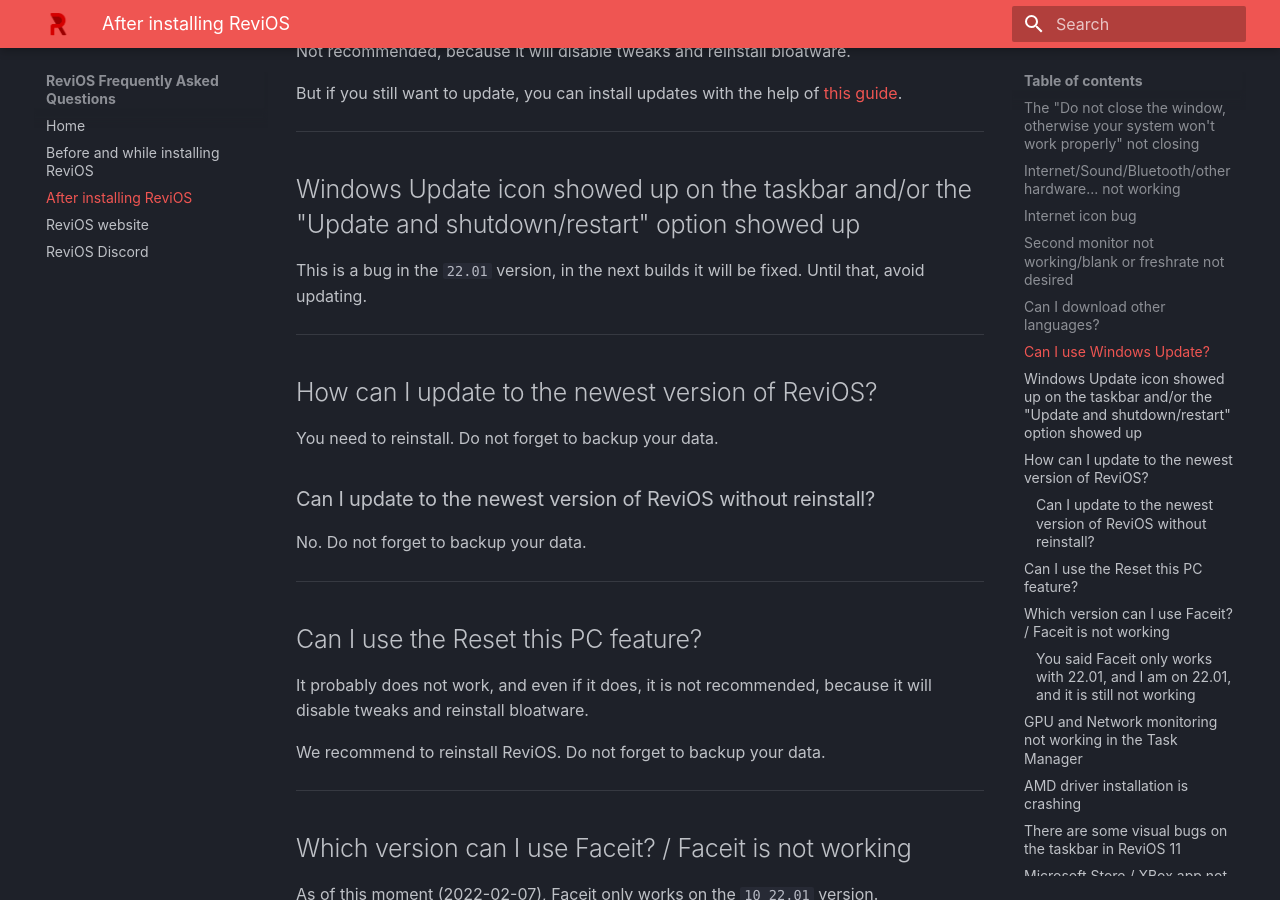
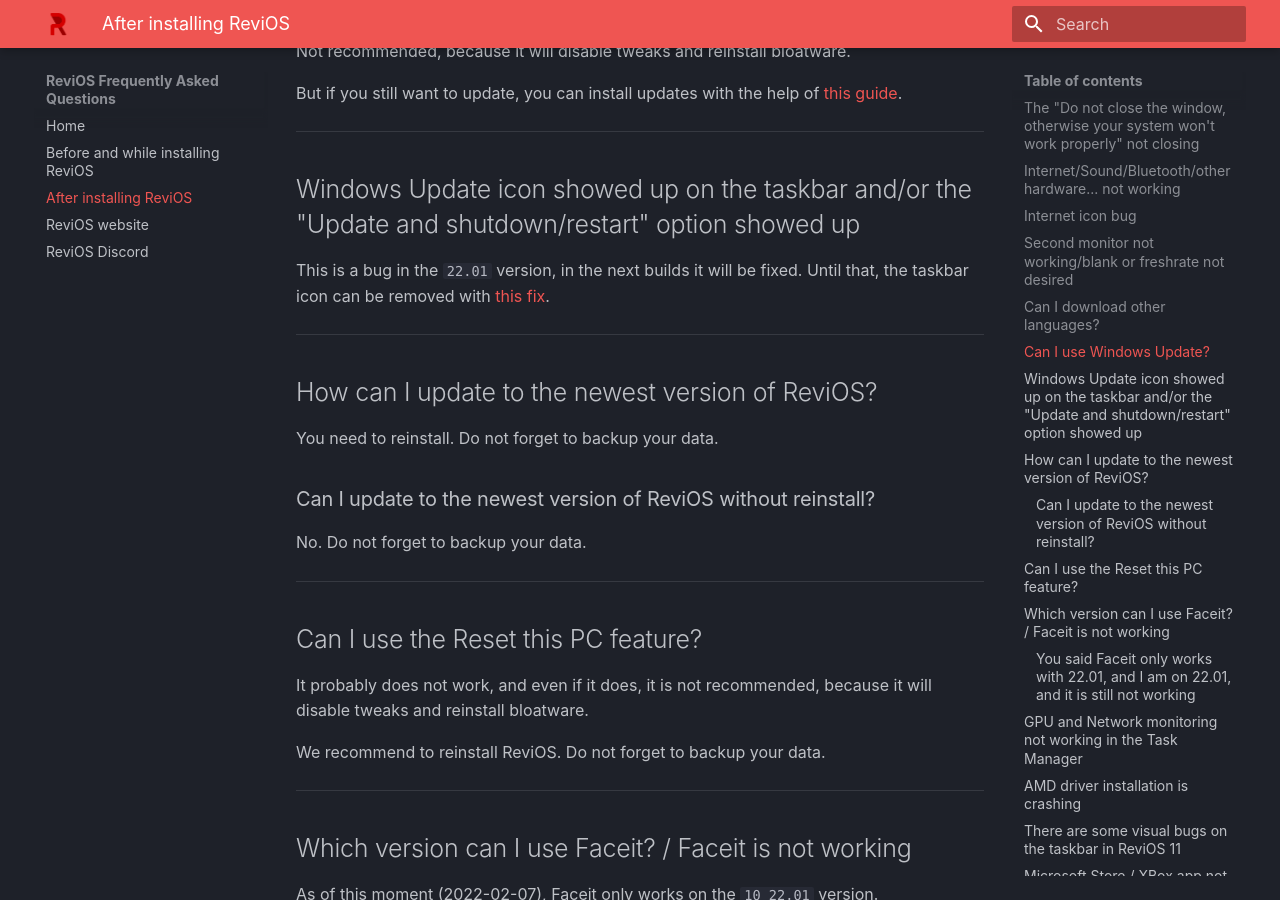
Before and after one commit to dkovacs24/ReviOS_faq, an MkDocs documentation site: the page built from docs/after-install.md, in a window 1280 px wide and 900 px high, scrolled down 1285 px. Built offline with MkDocs 1.6.1 and Material for MkDocs 9.7.7, drawn with Linux system fonts in a browser that asks for light colours; some web fonts are replaced.

Commit message:
added taskbar update icon fix

```diff
--- a/docs/after-install.md
+++ b/docs/after-install.md
@@ -48,7 +48,7 @@
 
 ## Windows Update icon showed up on the taskbar and/or the "Update and shutdown/restart" option showed up
 
-This is a bug in the `22.01` version, in the next builds it will be fixed. Until that, avoid updating.
+This is a bug in the `22.01` version, in the next builds it will be fixed. Until that, the taskbar icon can be removed with [this fix](https://cdn.discordapp.com/attachments/626772969611460619/942019507730391050/Fix-Windows-Update-Taskbar.reg).
 
 ---
 
```
